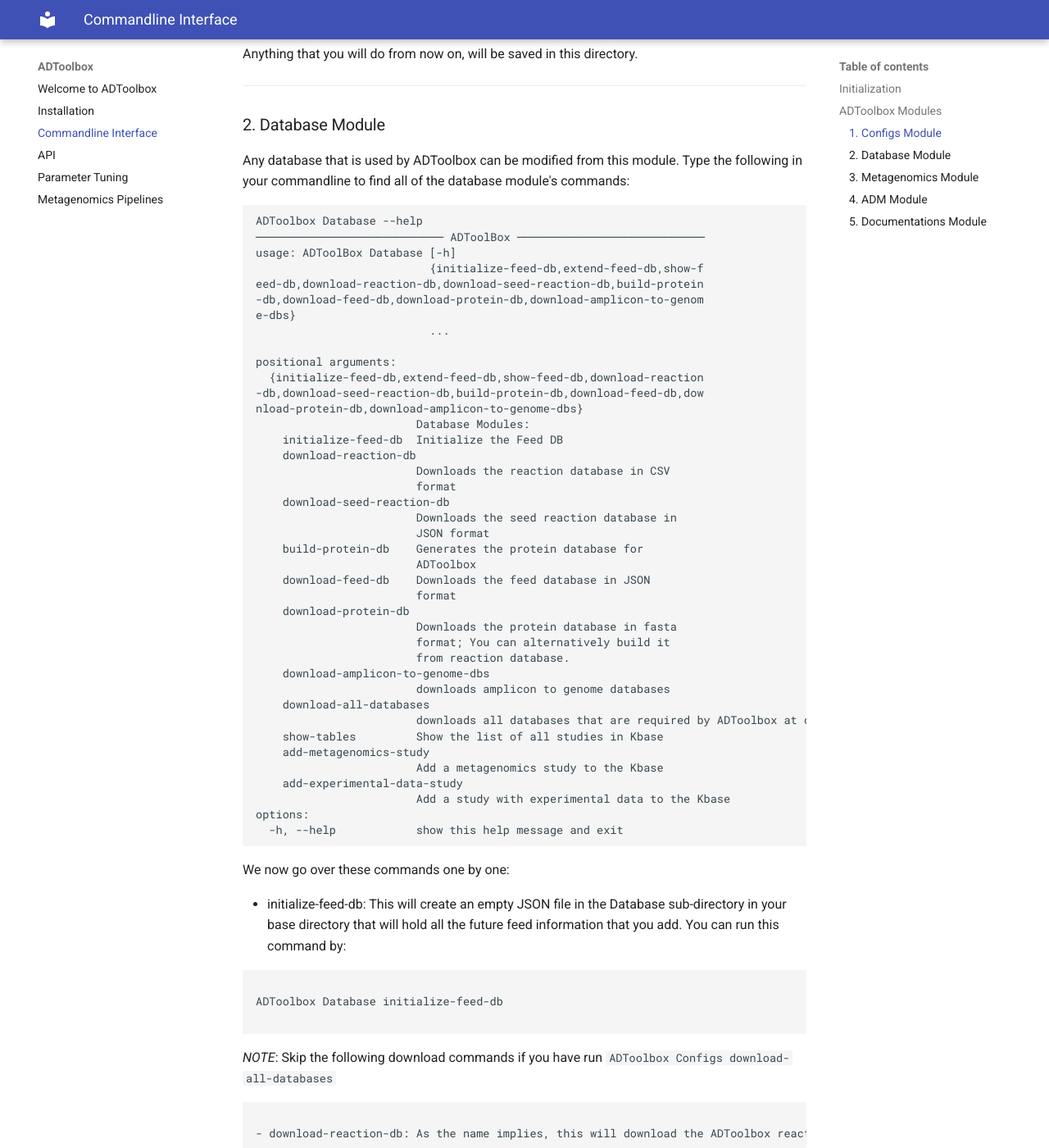
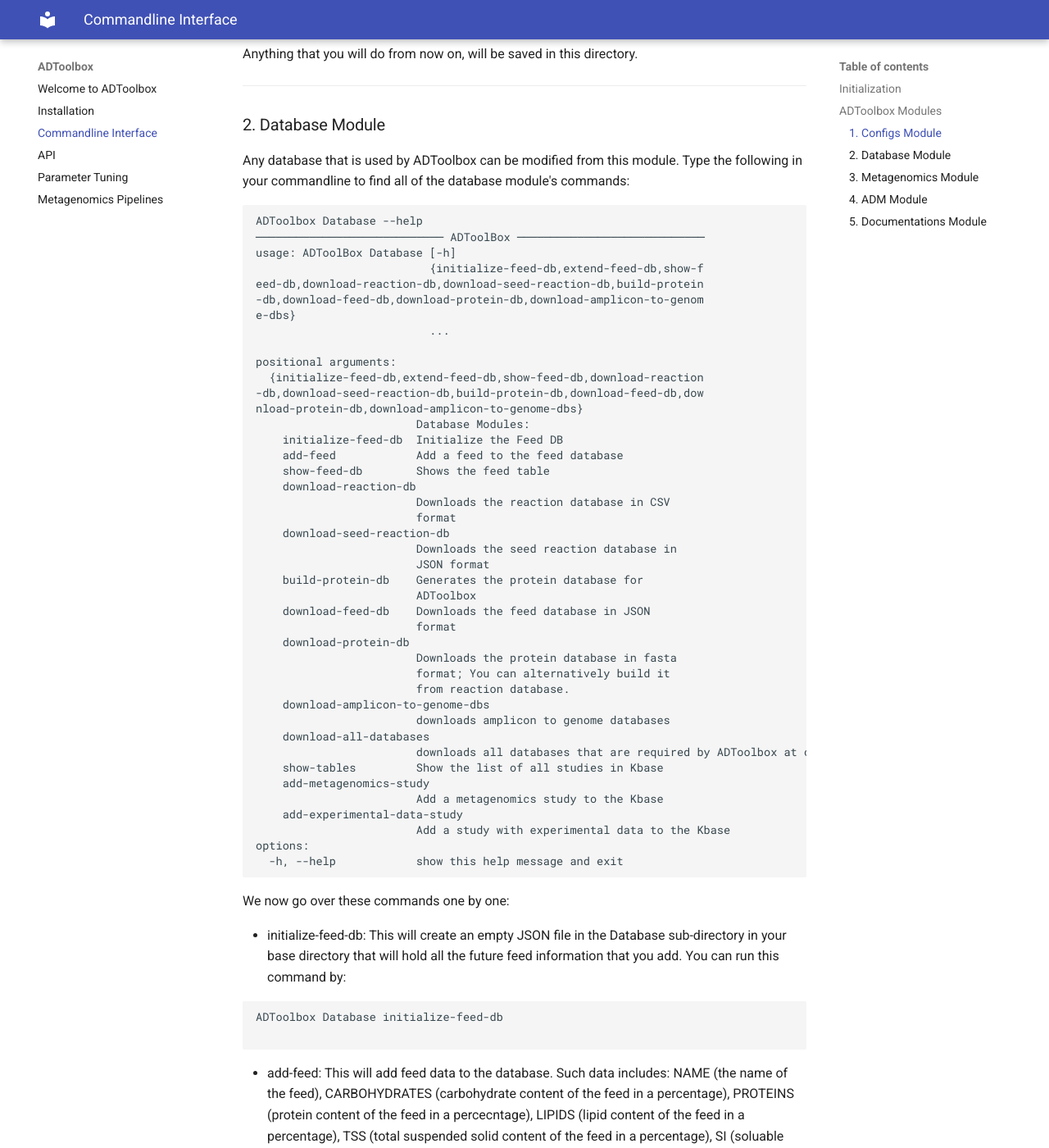
Before and after one commit to chan-csu/ADToolbox, an MkDocs documentation site: the page built from docs/CLI.md, in a window 1280 px wide and 1400 px high, scrolled down 1735 px. Shown: the whole window at 82% size. Built offline with MkDocs 1.6.1 and Material for MkDocs 9.7.7, drawn with Linux system fonts in a browser that asks for light colours; some of the changed text lies outside the part shown.

Commit message:
Adding explanations to added functions

````diff
--- a/docs/CLI.md
+++ b/docs/CLI.md
@@ -94,6 +94,8 @@
 nload-protein-db,download-amplicon-to-genome-dbs}
                         Database Modules:
     initialize-feed-db  Initialize the Feed DB
+    add-feed            Add a feed to the feed database
+    show-feed-db        Shows the feed table
     download-reaction-db
                         Downloads the reaction database in CSV
                         format
@@ -126,8 +128,21 @@
 - initialize-feed-db: This will create an empty JSON file in the Database sub-directory in your base directory that will hold all the future feed information that you add. You can run this command  by:
 
 ```
+ADToolbox Database initialize-feed-db
 
-ADToolbox Database initialize-feed-db
+```
+
+- add-feed: This will add feed data to the database. Such data includes: NAME (the name of the feed), CARBOHYDRATES (carbohydrate content of the feed in a percentage), PROTEINS (protein content of the feed in a percecntage), LIPIDS (lipid content of the feed in a percentage), TSS (total suspended solid content of the feed in a percentage), SI (soluable inert content of feed in a percentage), XI (particulate inert content of feed in a percentage), and REFERENCE (reference where numbers came from).
+
+```
+ADToolbox Database add-feed
+
+```
+
+- show-feed-db: As the name implies, this will show the user the feed database along with any values they have added to it, in the command window.
+
+```
+ADToolbox Database show-feed-db
 
 ```
 
````
Also changed, not shown: 3 other files.
